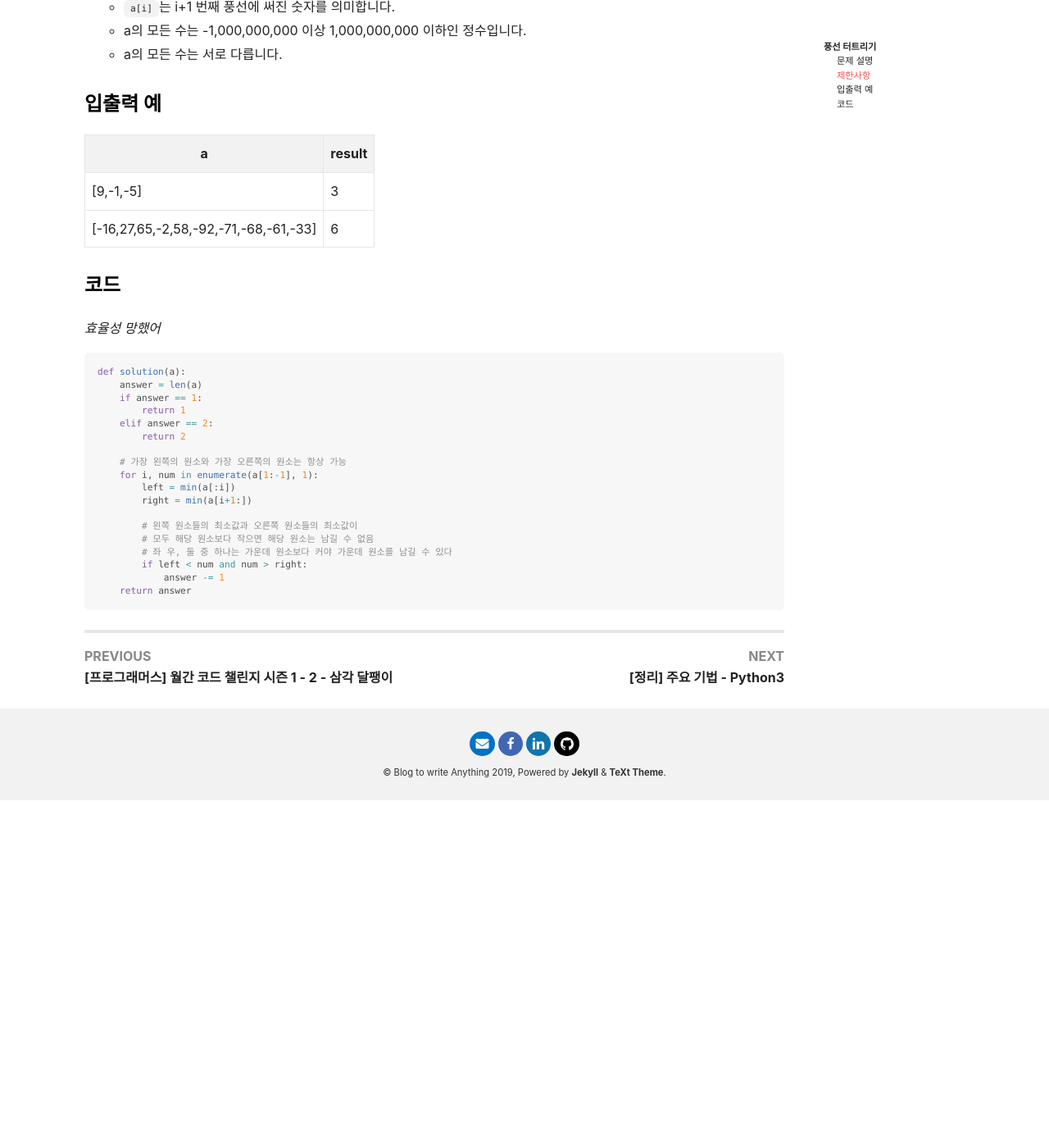
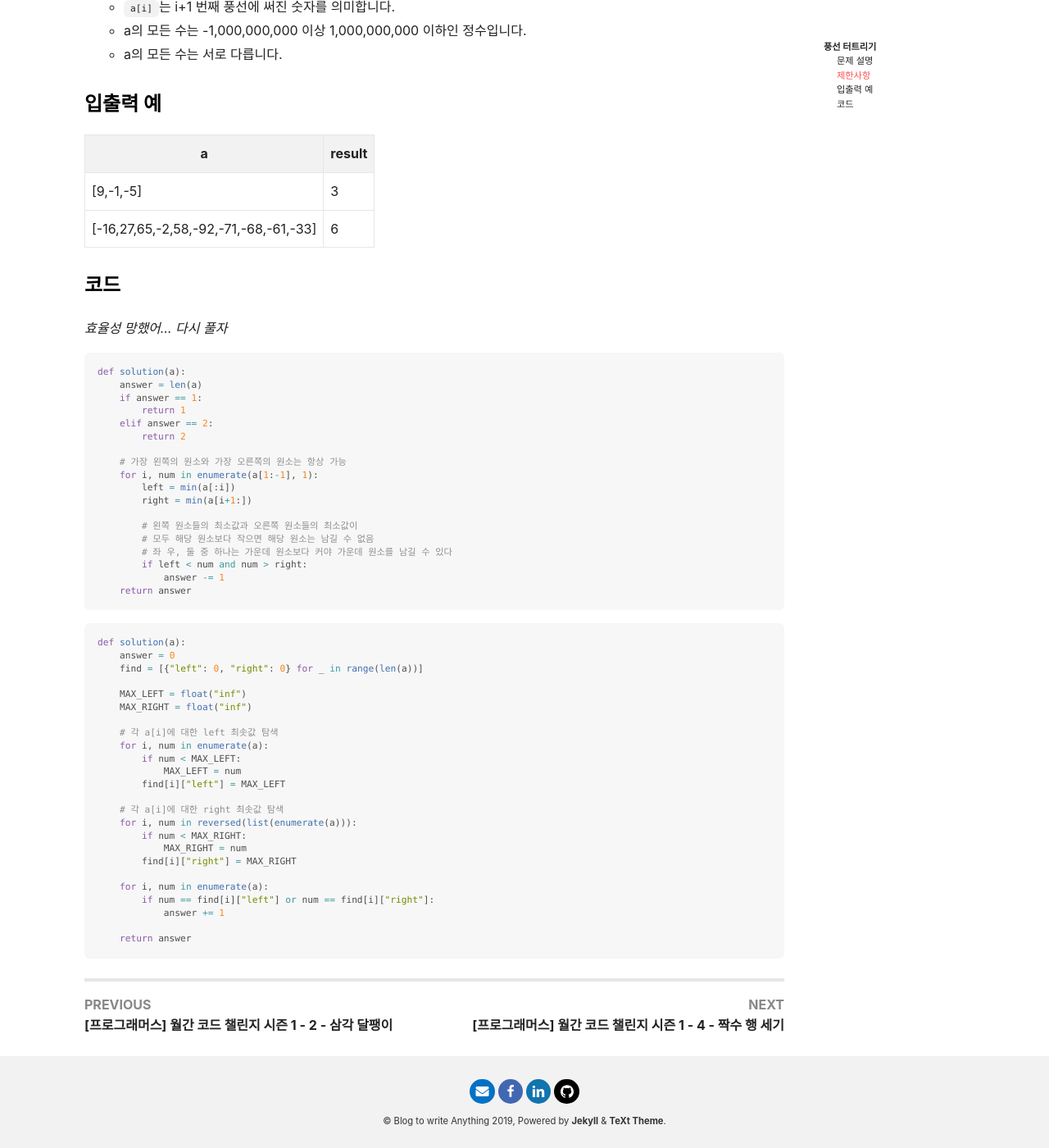
Before and after one commit to junyoung1992/junyoung1992.github.io, a Jekyll site: the page built from _posts/Algorithms/Programmers/monthly-challenge/2020-09-27-programmers-monthly-season-1-3.md, in a window 1280 px wide and 1400 px high, scrolled down 1018 px. Shown: the whole window at 82% size. Built offline with Jekyll 4.4.1, drawn with Linux system fonts in a browser that asks for light colours; nearby versions of some CDN libraries; before the commit the page ends 1994 px from its top, so only the background shows below that.

Commit message:
Solve an unsolved problem

````diff
--- a/_posts/Algorithms/Programmers/monthly-challenge/2020-09-27-programmers-monthly-season-1-3.md
+++ b/_posts/Algorithms/Programmers/monthly-challenge/2020-09-27-programmers-monthly-season-1-3.md
@@ -37,7 +37,7 @@ tags: 알고리즘 Python3 프로그래머스 UNSOLVED
 
 ### 코드
 
-*효율성 망했어*
+*효율성 망했어... 다시 풀자*
 
 ``` python
 def solution(a):
@@ -59,3 +59,30 @@ def solution(a):
             answer -= 1
     return answer
 ```
+
+``` python
+def solution(a):
+    answer = 0
+    find = [{"left": 0, "right": 0} for _ in range(len(a))]
+
+    MAX_LEFT = float("inf")
+    MAX_RIGHT = float("inf")
+
+    # 각 a[i]에 대한 left 최솟값 탐색
+    for i, num in enumerate(a):
+        if num < MAX_LEFT:
+            MAX_LEFT = num
+        find[i]["left"] = MAX_LEFT
+
+    # 각 a[i]에 대한 right 최솟값 탐색
+    for i, num in reversed(list(enumerate(a))):
+        if num < MAX_RIGHT:
+            MAX_RIGHT = num
+        find[i]["right"] = MAX_RIGHT
+
+    for i, num in enumerate(a):
+        if num == find[i]["left"] or num == find[i]["right"]:
+            answer += 1
+
+    return answer
+```
--- /dev/null
+++ b/_posts/Algorithms/Programmers/monthly-challenge/2020-09-27-programmers-monthly-season-1-4.md
@@ -0,0 +1,37 @@
+---
+title: "[프로그래머스] 월간 코드 챌린지 시즌 1 - 4 - 짝수 행 세기"
+tags: 알고리즘 Python3 프로그래머스 UNSOLVED
+---
+
+## 짝수 행 세기
+
+*<https://programmers.co.kr/learn/courses/30/lessons/68647>*
+
+### 문제 설명
+
+모든 수가 0 또는 1로 이루어진 2차원 배열 a가 주어집니다. 다음 조건을 모두 만족하는 2차원 배열 b의 경우의 수를 (107 + 19)로 나눈 나머지를 return 하도록 solution 함수를 완성해주세요.
+
+* b의 모든 원소는 0 아니면 1입니다.
+* a의 행/열의 개수와 b의 행/열의 개수가 같습니다. (= a와 b의 크기가 같습니다.)
+* `i = 1, 2, ..., (a의 열의 개수)`에 대해서 a의 i번째 열과 b의 i번째 열에 들어 있는 1의 개수가 같습니다.
+* b의 각 행에 들어 있는 1의 개수가 짝수입니다. (0도 짝수입니다.)
+
+### 제한사항
+
+* a의 행의 개수는 1 이상 300 이하입니다.
+    * a의 각 행의 길이는 1 이상 300 이하로 모두 동일합니다.
+
+### 입출력 예
+
+|---
+|a|result|
+|---
+|[[0,1,0],[1,1,1],[1,1,0],[0,1,1]]|6|
+|[[1,0,0],[1,0,0]]|0|
+|[[1,0,0,1,1],[0,0,0,0,0],[1,1,0,0,0],[0,0,0,0,1]]|72|
+
+### 코드
+
+``` python
+
+```
````
Also changed, not shown: _posts/Algorithms/SWExpertAcademy/2020-09-26-swea-dp-intro.md (+2 -2 lines), _posts/Algorithms/SWExpertAcademy/2020-09-26-swea-dp-practice.md (renamed from _posts/Algorithms/SWExpertAcademy/2020-09-26-swea-dp-execution.md, +2 -2 lines), _posts/Algorithms/SWExpertAcademy/2020-10-01-swea-dp-exercise.md (added, +32 -0 lines).
